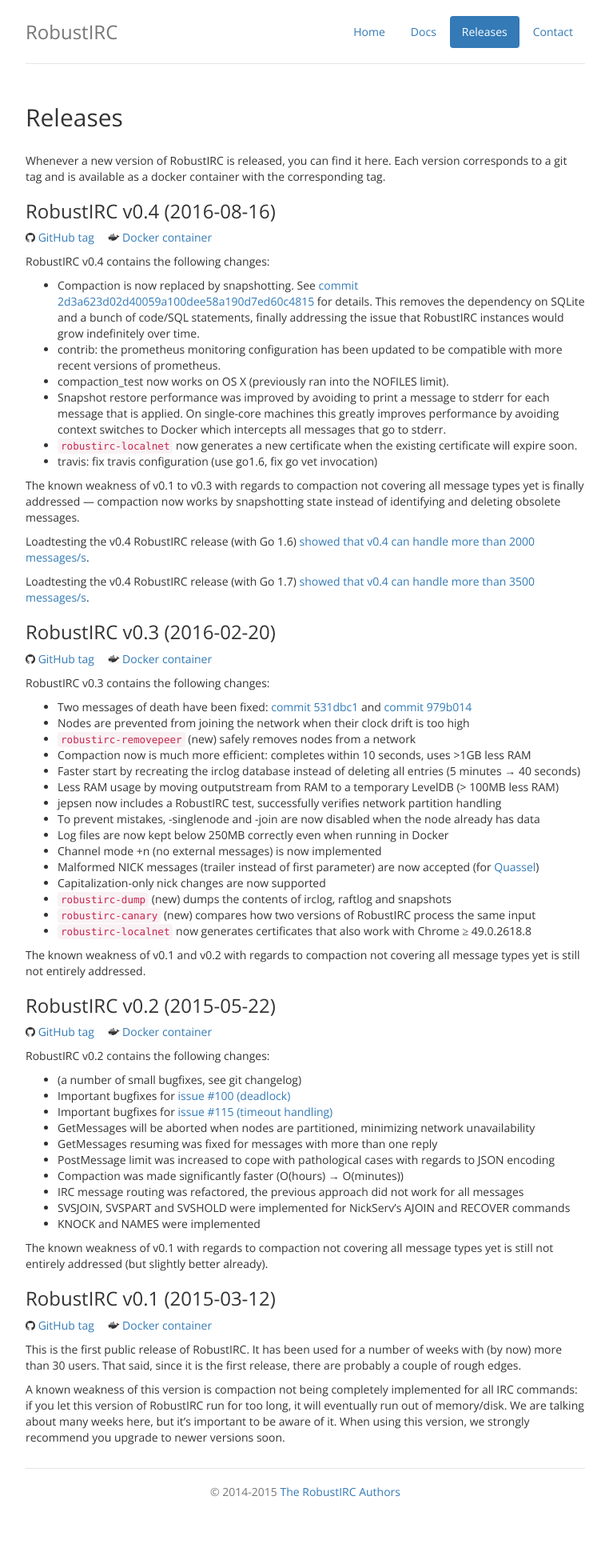
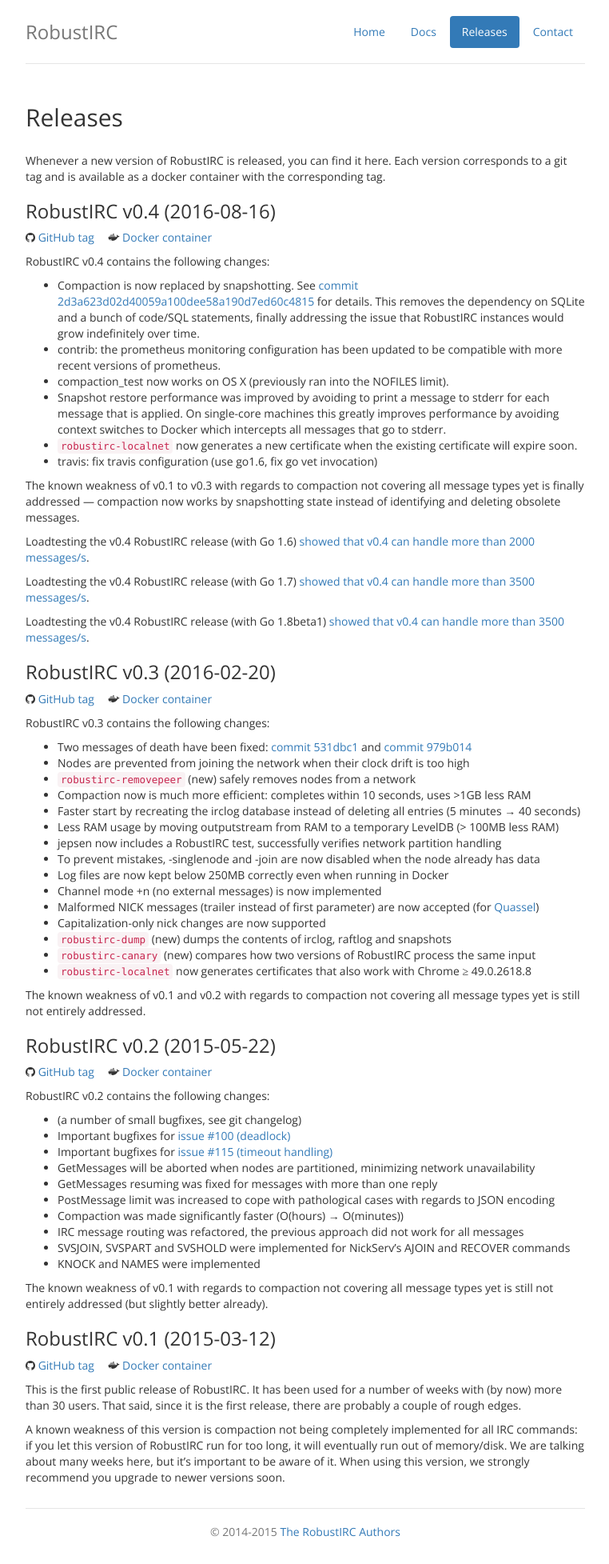
Before and after one commit to robustirc/robustirc.github.io, a Jekyll site: the page built from releases.html, in a window 1280 px wide. Shown: the whole page at 80% size, without its empty margins (258-1020 px from the left). Built offline with Jekyll 4.4.1, drawn with Linux system fonts in a browser that asks for light colours; nearby versions of some CDN libraries; some web fonts are replaced; Markdown is read by kramdown in place of the engine named in the settings; before the commit the page ends 1905 px from its top, so only the background shows below that.

Commit message:
add go1.8beta1 load test result

```diff
--- a/releases.html
+++ b/releases.html
@@ -51,6 +51,12 @@
 <p>
 Loadtesting the v0.4 RobustIRC release (with Go 1.7) <a
 href="https://snapshot.raintank.io/dashboard/snapshot/xHKh1p4QvRd3TltFFZ5tu9q9GLvdTrcx">showed
+that v0.4 can handle more than 3500 messages/s</a>.
+</p>
+
+<p>
+Loadtesting the v0.4 RobustIRC release (with Go 1.8beta1) <a
+href="https://snapshot.raintank.io/dashboard/snapshot/I6Qg7cu49lBW5zRnOooNDefFBZOhTvOT">showed
 that v0.4 can handle more than 3500 messages/s</a>.
 </p>
 
```
